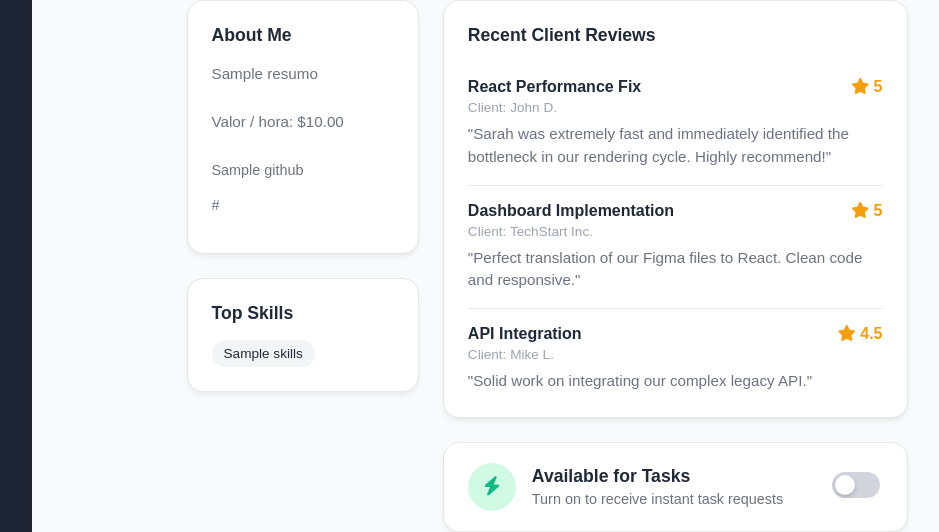
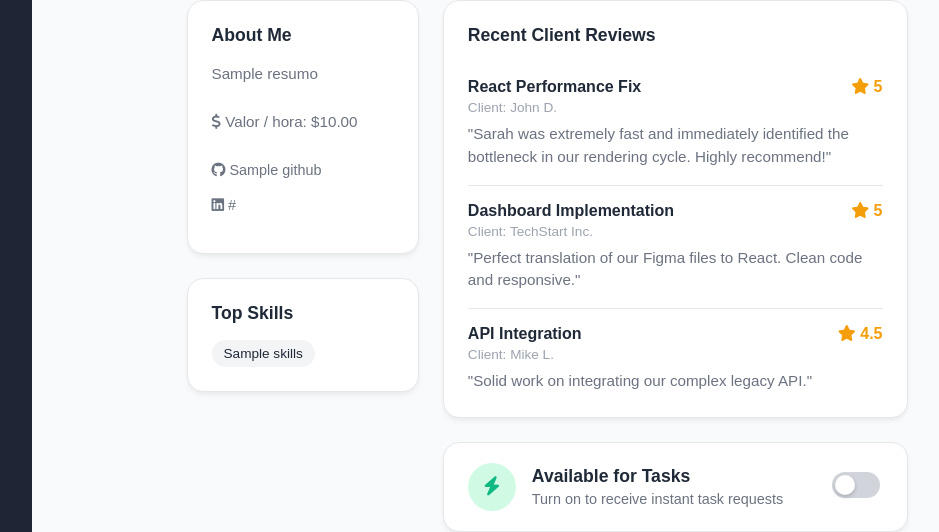
Before and after one commit to TheoNogueiraVirginio/99dev, a Python web app: template templates/perfil.html in a window 1280 px wide. Shown: the part 464-996 px from the top of the page, without its empty margins (218-1157 px from the left). Run offline with Jinja, Linux system fonts and the light colour scheme; the template is opened without the code that fills it: most values are stand-ins (such as "Sample title", 1, 10 or a date in 2020); form fields are guessed from the names that the template uses.

Commit message:
feat(perfil): adicionar ícones no About Me do perfil dev

```diff
--- a/templates/perfil.html
+++ b/templates/perfil.html
@@ -85,13 +85,13 @@
                             <h3>About Me</h3>
                             <p>{{ usuario.resumo }}</p>
                             {% if usuario.valor_hora %}
-                            <P>Valor / hora: ${{ "%.2f" % usuario.valor_hora }}</P>
+                            <P><i class="fa-solid fa-dollar-sign"></i> Valor / hora: ${{ "%.2f" % usuario.valor_hora }}</P>
                             {% else %}
-                            <P>Valor / hora: Não cadastrado</P>
+                            <P><i class="fa-solid fa-dollar-sign"></i> Valor / hora: Não cadastrado</P>
                             {% endif %}
                             <div class="contact-info">
-                                <p>{{ usuario.github }}</p>
-                                <p>{{ usuario.linkedin }}</p>
+                                <p><i class="fab fa-github"></i> {{ usuario.github }}</p>
+                                <p><i class="fab fa-linkedin"></i> {{ usuario.linkedin }}</p>
                             </div>
                         </div>
 
```
Also changed, not shown: data/99dev.db.
